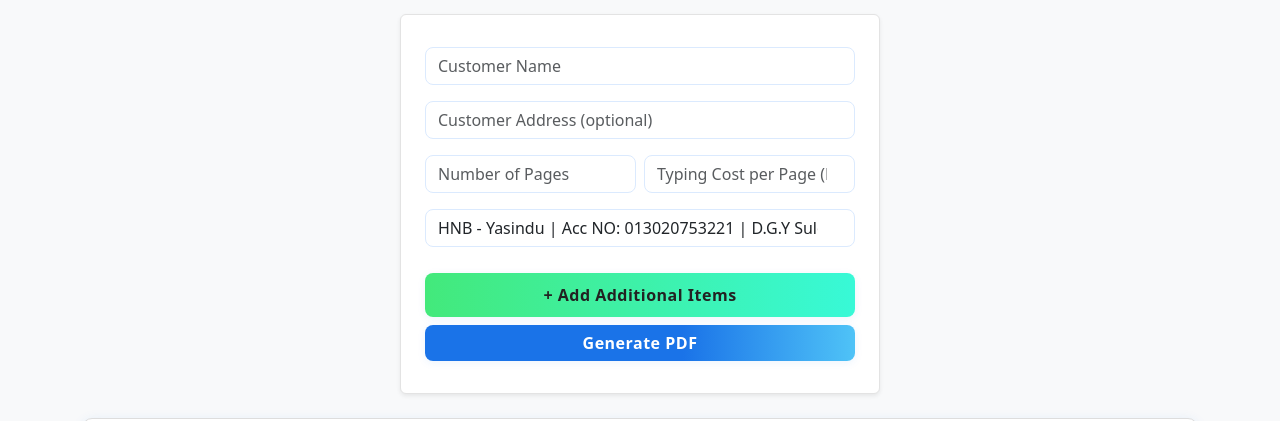
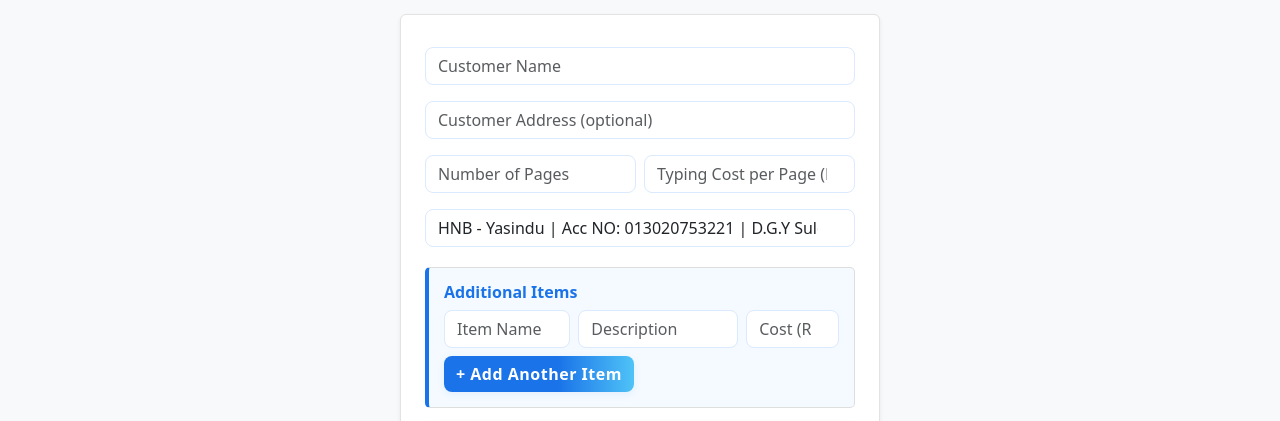
Before and after one commit to yasindu-tech/EduWriteX, a plain HTML site: page index.html in a window 1280 px wide. Shown: the part 161-582 px from the top of the page. Drawn offline with nearby package versions, Linux system fonts and the light colour scheme.

Commit message:
Refactor additional items section; remove toggle button and streamline visibility handling for improved Bootstrap compatibility

```diff
--- a/index.html
+++ b/index.html
@@ -84,28 +84,6 @@
     .add-item-btn:hover {
       background: linear-gradient(90deg, #1761c6 60%, #039be5 100%);
     }
-    .toggle-btn {
-      background-color: #28a745;
-      color: white;
-      border: none;
-      padding: 10px 15px;
-      border-radius: 5px;
-      cursor: pointer;
-      font-size: 16px;
-      margin: 10px 0;
-      width: 100%;
-      font-weight: 600;
-      letter-spacing: 0.5px;
-    }
-    .toggle-btn:hover {
-      background-color: #218838;
-    }
-    .toggle-btn.active {
-      background-color: #dc3545;
-    }
-    .toggle-btn.active:hover {
-      background-color: #c82333;
-    }
     .logo {
       filter: drop-shadow(0 2px 8px rgba(26,115,232,0.10));
       display: block;
@@ -172,8 +150,7 @@
             <option value="Acc NO: 1069 5277 5694 | G.A.S Thathsarani | Sampath Bank - Homagama">Sampath - Sugandhya | Acc NO: 1069 5277 5694 | G.A.S Thathsarani | Sampath Bank - Homagama</option>
           </select>
         </div>
-        <button type="button" class="btn btn-success w-100 mb-2 toggle-btn" id="toggleAdditionalItems" onclick="toggleAdditionalItems()">+ Add Additional Items</button>
-        <div class="additional-items d-none mb-3" id="additionalItemsSection">
+        <div class="additional-items mb-3" id="additionalItemsSection">
           <h3 class="h6">Additional Items</h3>
           <div id="additionalItemsContainer">
             <div class="row g-2 item-row mb-2">
@@ -199,24 +176,7 @@
     </div>
 
   <script>
-    function toggleAdditionalItems() {
-      const section = document.getElementById('additionalItemsSection');
-      const toggleBtn = document.getElementById('toggleAdditionalItems');
-      if (section.classList.contains('d-none')) {
-        section.classList.remove('d-none');
-        toggleBtn.textContent = '- Hide Additional Items';
-        toggleBtn.classList.add('active');
-      } else {
-        section.classList.add('d-none');
-        toggleBtn.textContent = '+ Add Additional Items';
-        toggleBtn.classList.remove('active');
-      }
-    }
 
-    // Ensure the section is hidden on load for Bootstrap compatibility
-    document.addEventListener('DOMContentLoaded', function () {
-      document.getElementById('additionalItemsSection').classList.add('d-none');
-    });
 
     function addItemRow() {
       const container = document.getElementById('additionalItemsContainer');
```
